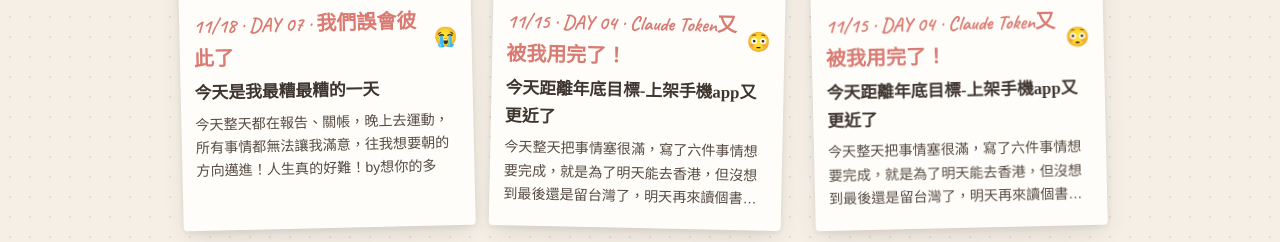
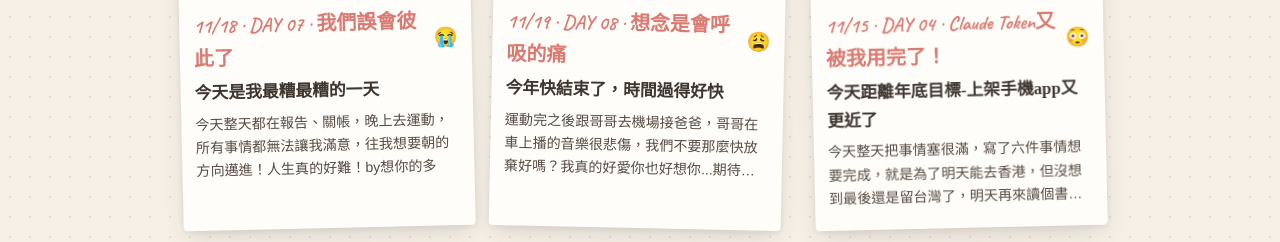
Before and after one commit to clara-liu1012/cp_diary, a plain HTML site: page index.html in a window 1280 px wide. Shown: the part 1773-2015 px from the top of the page. Drawn offline with Linux system fonts and the light colour scheme; a web font is replaced by a local one.

Commit message:
Update index.html

```diff
--- a/index.html
+++ b/index.html
@@ -407,14 +407,14 @@
       content: "今天整天都在報告、關帳，晚上去運動，所有事情都無法讓我滿意，往我想要朝的方向邁進！人生真的好難！by想你的多"
     },
     {
-      id: "11-15",
-      date: "11/15",
-      dayLabel: "DAY 04 · Claude Token又被我用完了！",
-      title: "今天距離年底目標-上架手機app又更近了",
-      mood: "😳",
-      type: "gorgeous",
-      image: "IMG_5845.jpeg",
-      content: "今天整天把事情塞很滿，寫了六件事情想要完成，就是為了明天能去香港，但沒想到最後還是留台灣了，明天再來讀個書吧！今天下午跑去運動，吃完晚餐後，滿心期待的等你打來，整個通話的過程是開心的，我相信你也是，可惜快要結束的時候，又有點不愉快了，我們會克服的，對吧！by想你的多"
+      id: "11-19",
+      date: "11/19",
+      dayLabel: "DAY 08 · 想念是會呼吸的痛",
+      title: "今年快結束了，時間過得好快",
+      mood: "😩",
+      type: "tortured",
+      image: "IMG_5869.jpeg",
+      content: "運動完之後跟哥哥去機場接爸爸，哥哥在車上播的音樂很悲傷，我們不要那麼快放棄好嗎？我真的好愛你也好想你...期待見面的那天"
     },
     {
       id: "11-15",
```
